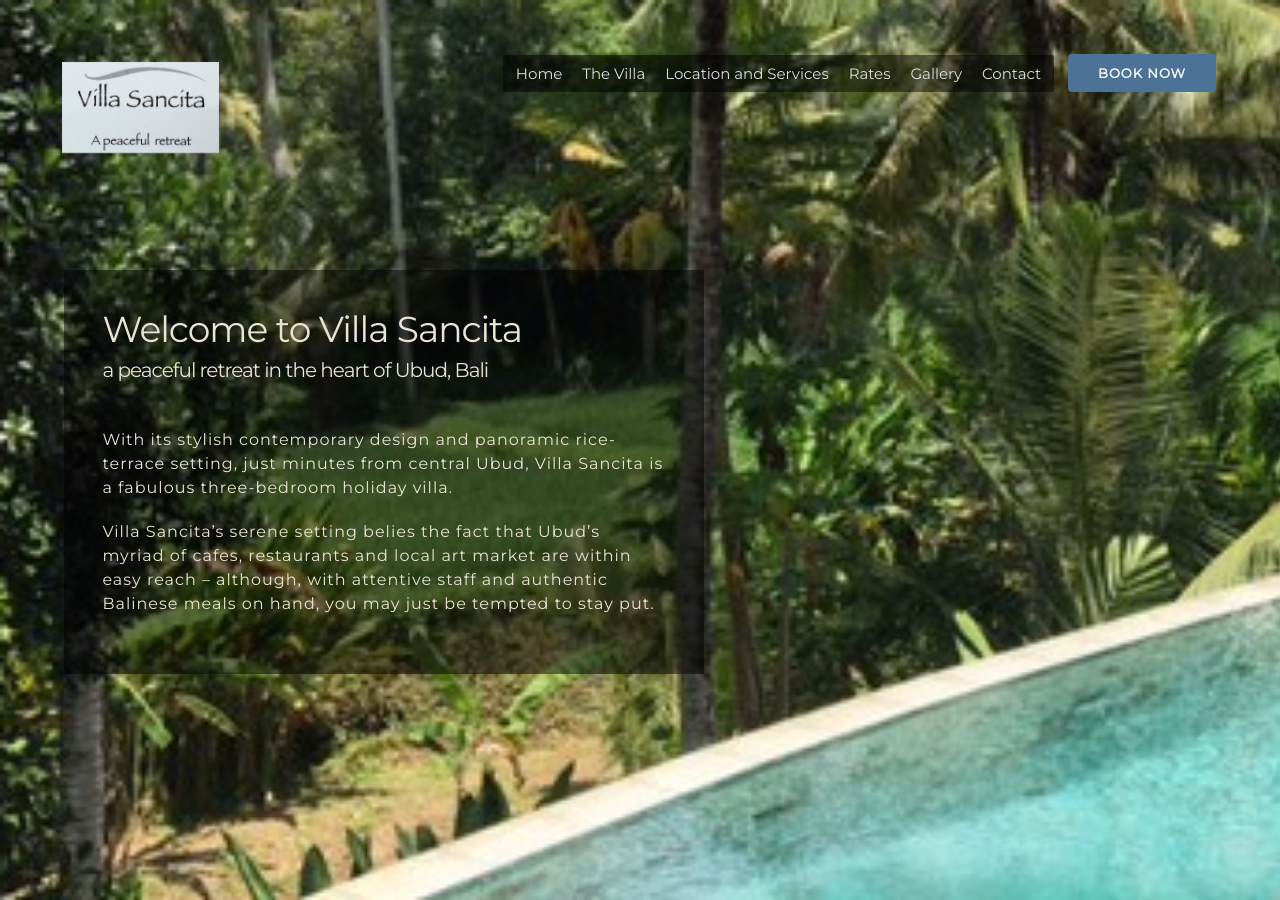
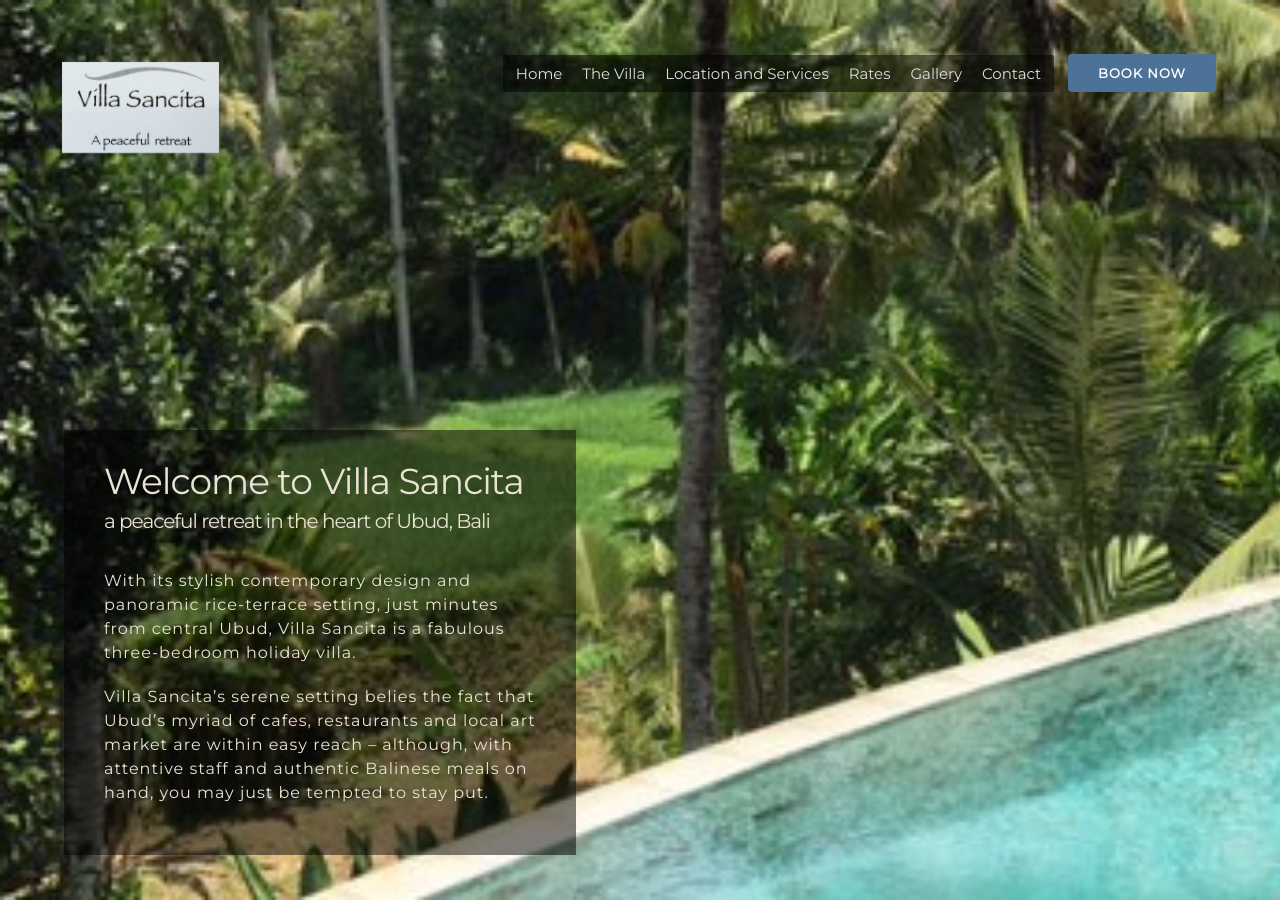
Before and after one commit to raayle/villa-sancita, a Jekyll site: the page built from index.html, in a window 1280 px wide and 900 px high. Built offline with Jekyll 4.4.1, drawn with Linux system fonts in a browser that asks for light colours.

Commit message:
Fix of the image carousel in progress. Adjusted positioning of hero text

```diff
--- a/css/style.css
+++ b/css/style.css
@@ -184,10 +184,6 @@
 }
 
 .title-section .left {
-  margin-top: 10vh;
-  margin-left: 5%;
-  padding: 3%;
-  width: 50%;
   background-color: rgba(0,0,0,0.5)
 }
 
@@ -198,9 +194,8 @@
 }
 
 .title-section h2 {
-  /*margin-top: -2vh;*/
   font-size: 2rem;
-  margin-bottom: 5vh;
+  margin-bottom: 35px;
   text-align: left;
 }
 
@@ -443,6 +438,17 @@
   }
 }
 
+@media screen and (min-width: 801px) {
+  .title-section .left {
+    position: absolute;
+    bottom: 5vh;
+    left: 5%;
+    width: 35%;
+    min-width: 512px;
+    padding: 30px 40px;
+  }
+}
+
 *---Phone Styles----*/
 
 @media screen and (max-width:450px){
--- a/index.html
+++ b/index.html
@@ -20,7 +20,12 @@
     <div class="row rel">
       <div class="half-width box-img mobile-hide homeabout">
         <div class="owl-carousel owl-theme" id="villa-pic-carousel">
-          <img src="/images/sancita-living.png" alt="Living Room Photo">
+          <div style="background-image: url('/images/sancita-den.png')">
+
+          </div>
+          <div>
+            <img src="/images/sancita-living.png" alt="Living Room Photo">
+          </div>
           <img src="/images/sancita-den.png" alt="Den Photo">
           <img src="/images/sancita-master.png" alt="Master Bedroom Photo">
         </div>
@@ -99,9 +104,6 @@
                 </div>
                 <div class="review">
                   {{review.content}}
-                  <div class="review-link" align="right">
-                    <a href="{{review.permalink}}">read full review</a>
-                  </div>
                 </div>
               </div>
             </div>
--- a/js/script.js
+++ b/js/script.js
@@ -2,7 +2,7 @@
 
   $(window).on("scroll", function() {
       if($(window).scrollTop() > 50) {
-          $("header").addClass("active-nav");
+          // $("header").addClass("active-nav");
       } else {
           //remove the background property so it comes transparent again (defined in your css)
          $("header").removeClass("active-nav");
@@ -13,7 +13,7 @@
   });
   $("#villa-pic-carousel").owlCarousel({
     items: 1,
-    autoplay: true,
+    // autoplay: true,
     autoplayTimeout: 5000,
     loop: true,
     dots: true
```
